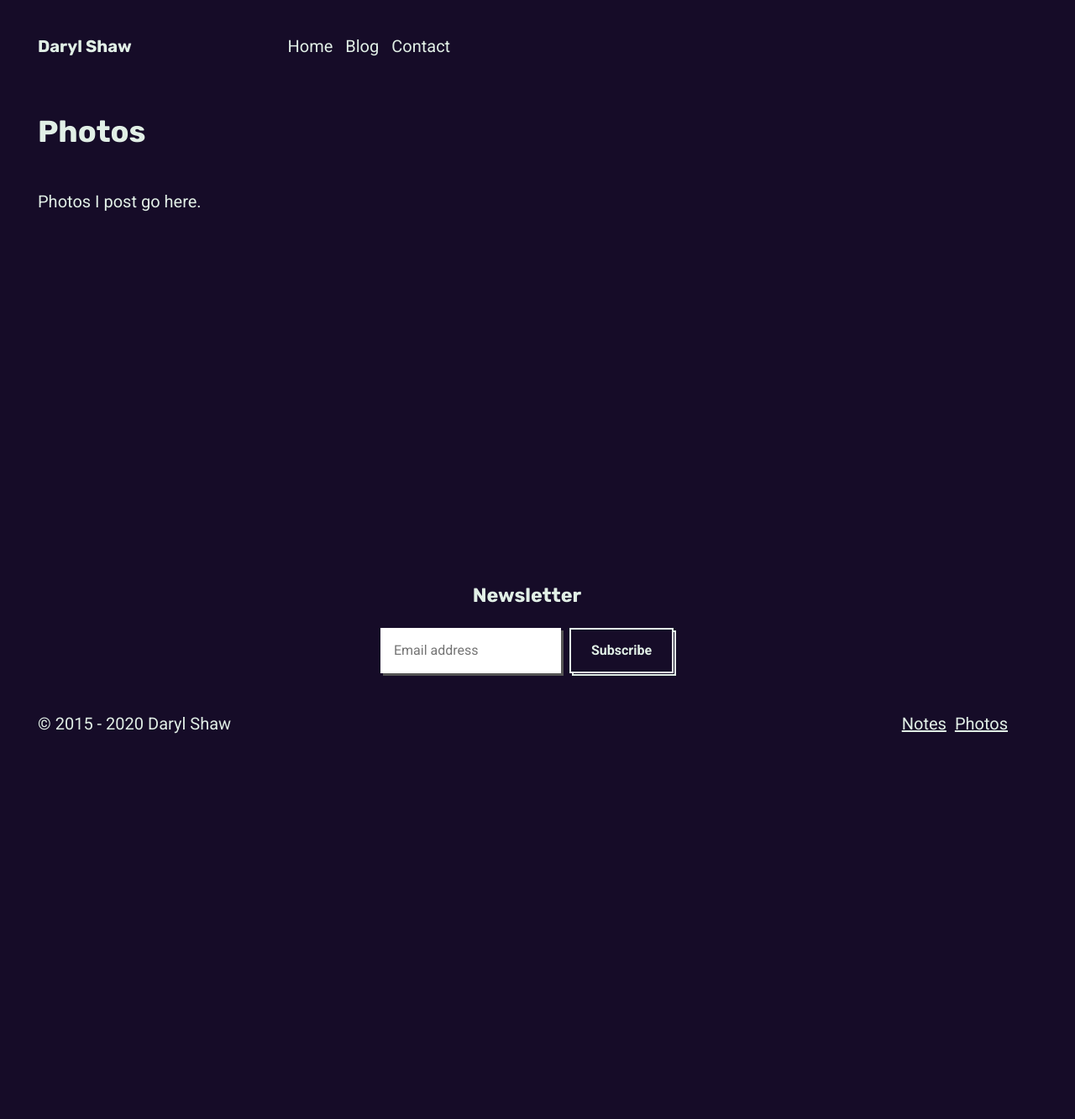
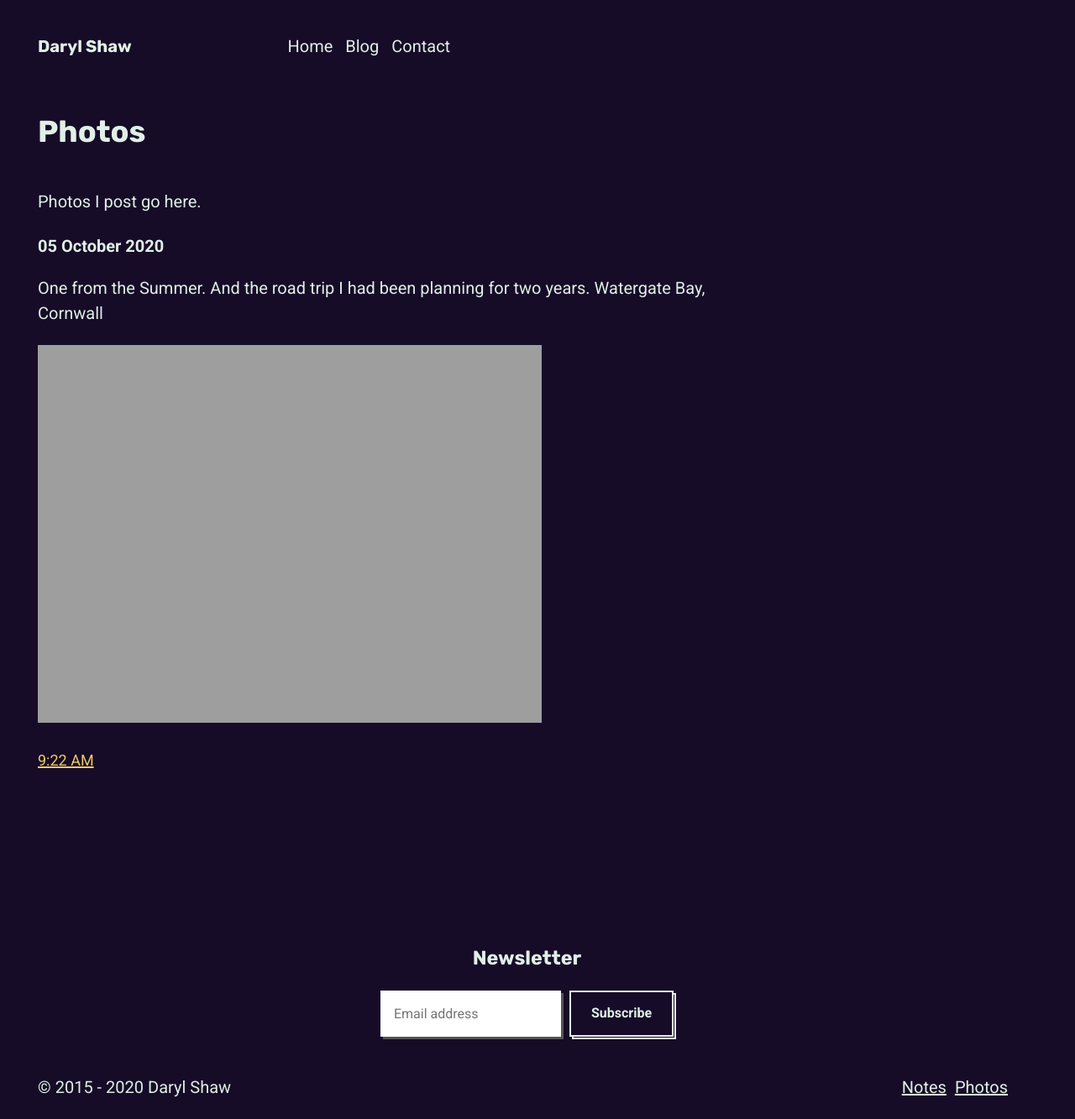
Before and after one commit to darylshaw/darylshaw.co.uk, a Jekyll site: the page built from photos.md, in a window 1280 px wide. Shown: the whole page at 84% size. Built offline with Jekyll 4.4.1, drawn with Linux system fonts in a browser that asks for light colours; a script that is not in the unit is left out; comment, search, counter and statistics services are not loaded; before the commit the page ends 900 px from its top, so only the background shows below that.

Commit message:
Updated photos layout. Moved photo from notes. Set up feed.

```diff
--- a/_config.yml
+++ b/_config.yml
@@ -68,3 +68,4 @@ repository: darylshaw/darylshaw.co.uk
 feed:
   collections:
   - notes
+  - photos
--- a/_layouts/photos.html
+++ b/_layouts/photos.html
@@ -7,4 +7,24 @@ layout: default
   <div class="content-main">
     {{ content }}
   </div>
-</section>
+  {% for photo in site.photos reversed %}
+  {%- assign currentdate = photo.date | date: "%d %B %Y" -%}
+  {% if currentdate != date %}
+  {% unless forloop.first %}</article>{% endunless %}
+  <article>
+    <header>
+      <strong>{{ currentdate }}</strong>
+    </header>
+    {%- assign date = currentdate -%}
+    {% endif %}
+    <article>
+      <div class="h-entry">
+        {{ photo.content | markdownify }}
+        <time class="dt-published" datetime="{{ photo.date | date: "%Y-%m-%d %H:%M" }}">
+          <a href="{{ photo.url }}">{{ photo.date | date: "%l:%M %p" }}</a>
+        </time>
+      </div>
+    </article>
+    {% if forloop.last %}</article>{% endif %}
+    {% endfor %}
+  </section>
--- /dev/null
+++ b/_photos/2020-10-05-qq6om.md
@@ -0,0 +1,8 @@
+---
+date: 2020-10-05T09:22:57.791+01:00
+redirect_from: "/notes/qq6om/"
+---
+
+<p class="p-content">One from the Summer. And the road trip I had been planning for two years. Watergate Bay, Cornwall</p>
+
+<img src="https://darylshaw.co.uk/assets/uploads/photos/2020/xpm2a.jpg" width="600" height="747" alt="" style="height: auto;" class="sunlit_image u-photo" />
--- a/photos.md
+++ b/photos.md
@@ -4,7 +4,3 @@ layout: photos
 ---
 
 Photos I post go here.
-
-{% for photo in site.photos %}
-  { photo.content | markdownify }
-{% endfor %}
```
Also changed, not shown: _notes/2020-10-05-qq6om.md (deleted, +0 -6 lines), 2 other files.
